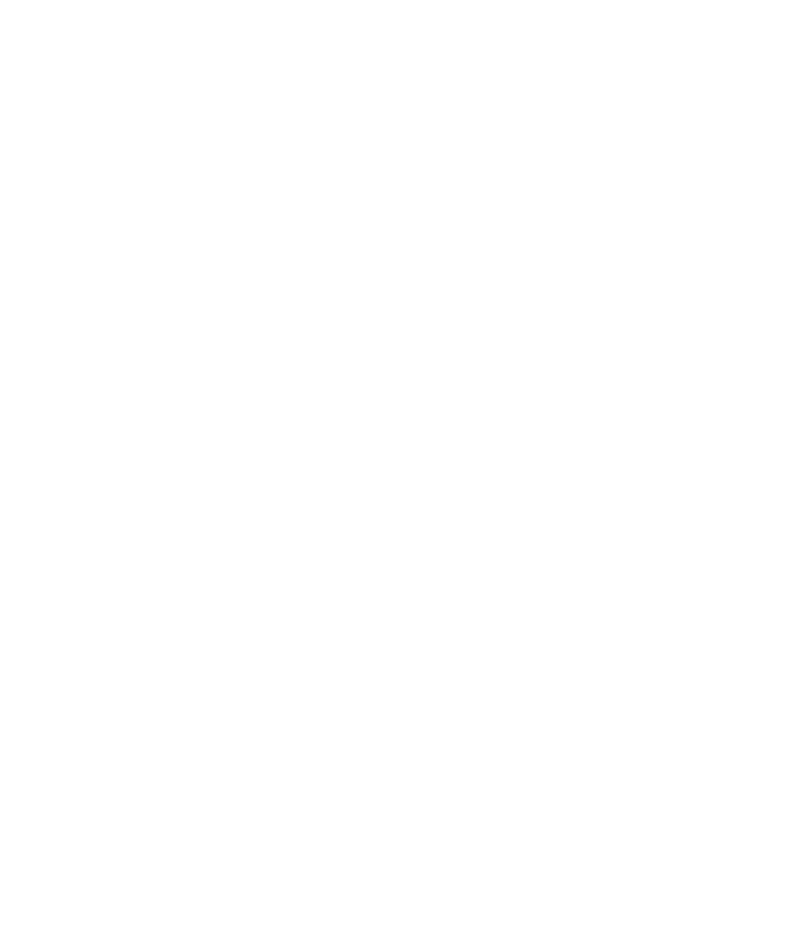
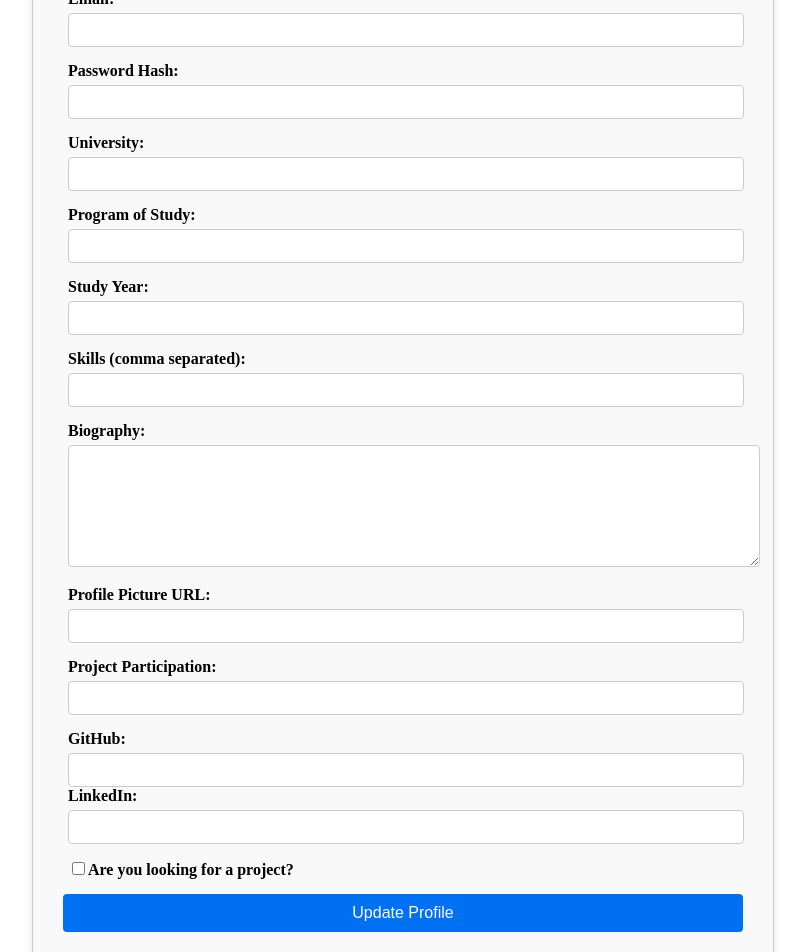
Before and after one commit to zaina0k/November2024Hackathon, a Next.js app in the folder frontend/: page /profile in a window 1280 px wide. Shown: the part 260-1212 px from the top of the page, without its empty margins (237-1042 px from the left). Before the commit the page ends 800 px from the top, so only its background shows below. Built offline with nearby package versions, Linux system fonts and the light colour scheme.

Commit message:
Adding profile editing and updating signup page

```diff
--- /dev/null
+++ b/frontend/pages/css/profile.css
@@ -0,0 +1,87 @@
+.profile-container {
+    max-width: 700px;
+    margin: auto;
+    padding: 20px;
+    border: 1px solid #ccc;
+    border-radius: 5px;
+    box-shadow: 0 2px 10px rgba(0, 0, 0, 0.1);
+    background-color: #f9f9f9;
+  }
+
+  .profile-form {
+    display: flex;
+    flex-direction: column;
+    padding: 10px; /* Add padding to the form */
+  }
+
+  .form-group {
+    margin-bottom: 15px;
+    padding-left: 5px; /* Add padding on the left to prevent touching edges */
+    padding-right: 5px; /* Add padding on the right to prevent touching edges */
+  }
+
+  .form-input{
+    width: 100%;
+    min-height: 30px;
+    border: 1px solid #ccc;
+    border-radius: 4px;
+    font-size: 16px;
+    margin-top: 5px; /* Add margin to the top for spacing from labels */
+  }
+  .form-textarea {
+    width: 100%;
+    padding: 10px;
+    border: 1px solid #ccc;
+    border-radius: 4px;
+    font-size: 16px;
+    margin-top: 5px; /* Add margin to the top for spacing from labels */
+  }
+
+  .form-textarea {
+    height: 100px; /* Adjust height for textarea */
+    resize: vertical; /* Allow vertical resizing */
+  }
+
+  .profile-button {
+    background-color: #0070f3; /* Button color */
+    color: white;
+    padding: 10px;
+    border: none;
+    border-radius: 4px;
+    font-size: 16px;
+    cursor: pointer;
+    transition: background-color 0.3s ease;
+  }
+
+  .profile-button:hover {
+    background-color: #005bb5; /* Darker shade on hover */
+  }
+
+  label {
+    margin-bottom: 5px;
+    font-weight: bold; /* Make label text bold */
+  }
+
+  h2 {
+    text-align: center; /* Center the heading */
+    margin-bottom: 20px; /* Space below the heading */
+  }
+
+  .social-media-links {
+    display: flex;
+    justify-content: space-between;
+  }
+
+  .social-media-links input {
+    width: 48%; /* Make inputs take half of the width */
+  }
+
+  .checkbox-group {
+    display: flex;
+    flex-direction: column;
+  }
+
+  .checkbox-group label {
+    display: flex;
+    align-items: center; /* Align checkbox with label */
+  }
--- a/frontend/pages/profile.tsx
+++ b/frontend/pages/profile.tsx
@@ -1,6 +1,202 @@
-import Link from 'next/link'
+import Link from 'next/link';
+import React, { useState } from 'react';
+import "./css/profile.css"; // Import the CSS file
 
 export default function Profile() {
+  const [firstName, setFirstName] = useState("");
+  const [surname, setSurname] = useState("");
+  const [email, setEmail] = useState("");
+  const [passwordHash, setPasswordHash] = useState("");
+  const [university, setUniversity] = useState("");
+  const [programOfStudy, setProgramOfStudy] = useState("");
+  const [studyYear, setStudyYear] = useState("");
+  const [skills, setSkills] = useState([]);
+  const [biography, setBiography] = useState("");
+  const [profilePictureURL, setProfilePictureURL] = useState("");
+  const [projectParticipation, setProjectParticipation] = useState("");
+  const [socialMediaLinks, setSocialMediaLinks] = useState({
+    github: "",
+    linkedin: "",
+  });
+  const [lookingForProject, setLookingForProject] = useState(false);
 
-    return <h2>Profile Page</h2>;
-  }
+  const handleSubmit = (event:any) => {
+    event.preventDefault();
+    // Handle profile submission logic (e.g., API call)
+    console.log({
+      firstName,
+      surname,
+      email,
+      passwordHash,
+      university,
+      programOfStudy,
+      studyYear,
+      skills,
+      biography,
+      profilePictureURL,
+      projectParticipation,
+      socialMediaLinks,
+      lookingForProject,
+    });
+  };
+
+  return (
+    <div className="profile-container">
+      <h2>Edit Profile Page</h2>
+      <form onSubmit={handleSubmit} className="profile-form">
+        <div className="form-group">
+          <label htmlFor="first-name">First Name:</label>
+          <input
+            type="text"
+            id="first-name"
+            value={firstName}
+            onChange={(e) => setFirstName(e.target.value)}
+            required
+            className="form-input"
+          />
+        </div>
+        <div className="form-group">
+          <label htmlFor="surname">Surname:</label>
+          <input
+            type="text"
+            id="surname"
+            value={surname}
+            onChange={(e) => setSurname(e.target.value)}
+            required
+            className="form-input"
+          />
+        </div>
+        <div className="form-group">
+          <label htmlFor="email">Email:</label>
+          <input
+            type="email"
+            id="email"
+            value={email}
+            onChange={(e) => setEmail(e.target.value)}
+            required
+            className="form-input"
+          />
+        </div>
+        <div className="form-group">
+          <label htmlFor="password-hash">Password Hash:</label>
+          <input
+            type="text"
+            id="password-hash"
+            value={passwordHash}
+            onChange={(e) => setPasswordHash(e.target.value)}
+            required
+            className="form-input"
+          />
+        </div>
+        <div className="form-group">
+          <label htmlFor="university">University:</label>
+          <input
+            type="text"
+            id="university"
+            value={university}
+            onChange={(e) => setUniversity(e.target.value)}
+            required
+            className="form-input"
+          />
+        </div>
+        <div className="form-group">
+          <label htmlFor="program-of-study">Program of Study:</label>
+          <input
+            type="text"
+            id="program-of-study"
+            value={programOfStudy}
+            onChange={(e) => setProgramOfStudy(e.target.value)}
+            required
+            className="form-input"
+          />
+        </div>
+        <div className="form-group">
+          <label htmlFor="study-year">Study Year:</label>
+          <input
+            type="text"
+            id="study-year"
+            value={studyYear}
+            onChange={(e) => setStudyYear(e.target.value)}
+            required
+            className="form-input"
+          />
+        </div>
+        <div className="form-group">
+          <label htmlFor="skills">Skills (comma separated):</label>
+          <input
+            type="text"
+            id="skills"
+            value={skills.join(", ")}
+            onChange={(e:any) => setSkills(e.target.value.split(",").map(skill => skill.trim()))}
+            className="form-input"
+          />
+        </div>
+        <div className="form-group">
+          <label htmlFor="biography">Biography:</label>
+          <textarea
+            id="biography"
+            value={biography}
+            onChange={(e) => setBiography(e.target.value)}
+            required
+            className="form-textarea"
+          />
+        </div>
+        <div className="form-group">
+          <label htmlFor="profile-picture-url">Profile Picture URL:</label>
+          <input
+            type="text"
+            id="profile-picture-url"
+            value={profilePictureURL}
+            onChange={(e) => setProfilePictureURL(e.target.value)}
+            className="form-input"
+          />
+        </div>
+        <div className="form-group">
+          <label htmlFor="project-participation">Project Participation:</label>
+          <input
+            type="text"
+            id="project-participation"
+            value={projectParticipation}
+            onChange={(e) => setProjectParticipation(e.target.value)}
+            className="form-input"
+          />
+        </div>
+        <div className="form-group">
+          {/* <label>Social Media Links:</label> */}
+          <div>
+            <label htmlFor="github">GitHub:</label>
+            <input
+              type="text"
+              id="github"
+              value={socialMediaLinks.github}
+              onChange={(e) => setSocialMediaLinks({ ...socialMediaLinks, github: e.target.value })}
+              className="form-input"
+            />
+          </div>
+          <div>
+            <label htmlFor="linkedin">LinkedIn:</label>
+            <input
+              type="text"
+              id="linkedin"
+              value={socialMediaLinks.linkedin}
+              onChange={(e) => setSocialMediaLinks({ ...socialMediaLinks, linkedin: e.target.value })}
+              className="form-input"
+            />
+          </div>
+        </div>
+        <div className="form-group">
+          <label htmlFor="looking-for-project">
+            <input
+              type="checkbox"
+              id="looking-for-project"
+              checked={lookingForProject}
+              onChange={() => setLookingForProject(!lookingForProject)}
+            />
+            Are you looking for a project?
+          </label>
+        </div>
+        <button type="submit" className="profile-button">Update Profile</button>
+      </form>
+    </div>
+  );
+}
--- a/frontend/pages/signup.tsx
+++ b/frontend/pages/signup.tsx
@@ -1,9 +1,11 @@
 "use client"; // Indicate this is a client component
 
 import React, { useState } from "react";
+import { useRouter } from 'next/navigation';
 import "./css/signup.css"; // Import the CSS file
 
 export default function Signup() {
+  const router = useRouter();
   const [email, setEmail] = useState("");
   const [password, setPassword] = useState("");
   const [confirmPassword, setConfirmPassword] = useState("");
@@ -123,7 +125,7 @@
           Sign Up
         </button>
         <text style={{marginTop:30,alignSelf:"center",color:"#71797E",padding:10}}>Already registered? Please sign-in then!</text>
-        <button type="submit" className="redirect-button">
+        <button type="submit" className="redirect-button" onClick={()=>router.push("/signin")}>
           Redirect to Sign-in form
         </button>
       </form>
```
